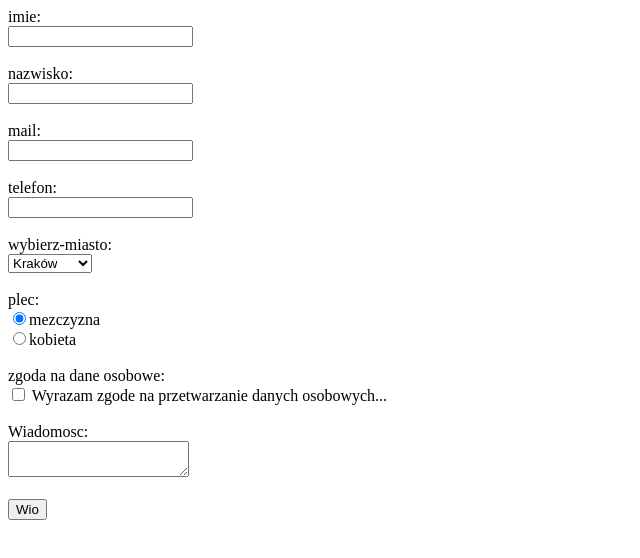
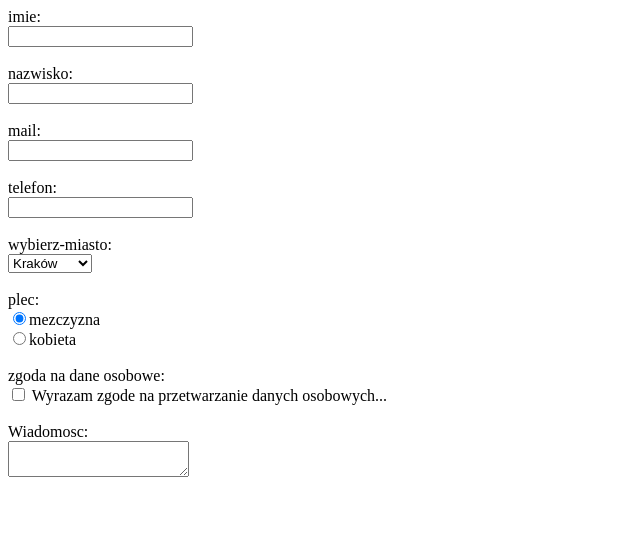
Before and after one commit to Arek77Karp/Arek77Karp.github.io, a plain HTML site: page zadania-domowe/Formularz-poprawiony/index.html in a window 1280 px wide. Shown: the whole page, without its empty margins (0-640 px from the left). Drawn offline with Linux system fonts and the light colour scheme.

Commit message:
undo"wioooooo"

```diff
--- a/zadania-domowe/Formularz-poprawiony/index.html
+++ b/zadania-domowe/Formularz-poprawiony/index.html
@@ -39,7 +39,6 @@
         <textarea maxlength="1000" name="wiadomosc" id="wiadomosc"></textarea>
         <br/><br/>
 
-        <input type="submit" value="Wio">
     </form>
 
 </body>
```
